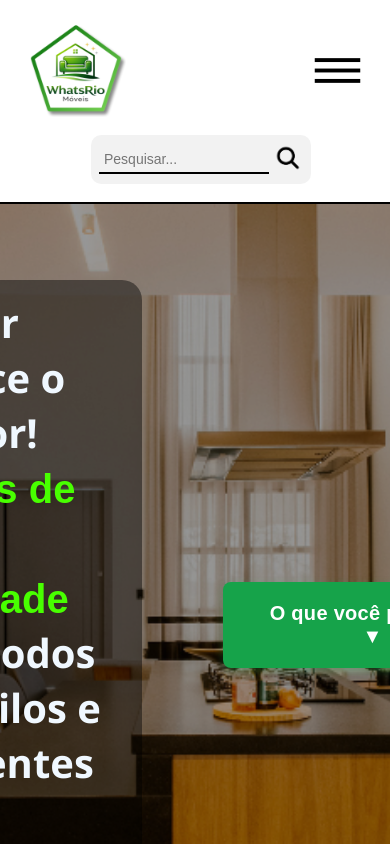
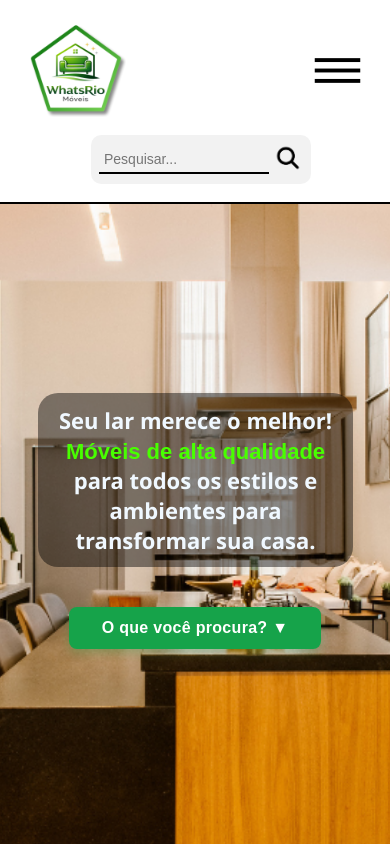
Before and after one commit to marciofidalgo01/whatsrio, a React (Vite) app in the folder FRONTEND/: page / in a window 390 px wide. Shown: the top 844 px of the page. Built offline with nearby package versions, Linux system fonts and the light colour scheme; no server answers.

Commit message:
att do home

```diff
--- a/FRONTEND/src/App.jsx
+++ b/FRONTEND/src/App.jsx
@@ -19,7 +19,7 @@ const [search, setSearch] = useState("");
     setSearch(query);
   }, 0);
 }
-
+// LEMBRAR DE ATUALIZAR AS ROTAS NO HOME!!!!!!!!!!!!!
   return (
     <>
     <Navbar onSearch={handleSearch} />
--- a/FRONTEND/src/pages/Home.jsx
+++ b/FRONTEND/src/pages/Home.jsx
@@ -1,5 +1,5 @@
 import React, { useRef, useState, useEffect } from "react";
-import heroImg from "../assets/hero1.png";
+
 import CategorySection from "../components/CategorySection";
 import ProductGrid from "../components/ProductGrid";
 import Footer from "../components/Footer";
@@ -7,9 +7,31 @@ import { useProdutos } from "../hooks/useProdutos";
 
 import { Link } from "react-router-dom";
 
+import heroImg1 from '../assets/hero1.png';
+import heroImg2 from '../assets/hero1.png';
+import heroImg3 from '../assets/hero1.png';
+
 function Home({search}) {
+
+const imagensDoHero = [heroImg1, heroImg2, heroImg3];
+
+  const [indiceAtual, setIndiceAtual] = useState(0);
+
+  useEffect(() => {
+    const intervalo = setInterval(() => {
+      setIndiceAtual((prevIndice) =>
+        prevIndice === imagensDoHero.length - 1 ? 0 : prevIndice + 1
+      );
+    }, 6000);
+
+
+    return () => clearInterval(intervalo);
+  }, [imagensDoHero.length]);
+
+
+
   const { produtos, buscarProdutos } = useProdutos();
-const produtosRef = useRef(null);
+  const produtosRef = useRef(null);
 
 
   const textRef = useRef(null);
@@ -85,12 +107,20 @@ useEffect(() => {
   }
 }, [open]);
 
+
+
   return (
     <div id="homeDiv">
-      <div
-        className="heroBanner"
-        style={{ backgroundImage: `url(${heroImg})` }}
-      >
+
+     <div className="heroBanner">
+      {imagensDoHero.map((heroImg, index) => (
+        <div
+          key={index}
+          className={`heroBgLayer ${index === indiceAtual ? 'active' : ''}`}
+          style={{ backgroundImage: `url(${heroImg})` }}
+        />
+      ))}
+
         <div className="divStyleBanner">
           <h2
             ref={textRef}
--- a/FRONTEND/src/styles/global.css
+++ b/FRONTEND/src/styles/global.css
@@ -5,7 +5,7 @@
     transition: 0.4s ease !important;
     font-family: sans-serif;
 }
-
+/* -------------------------------------------------------- */
 #homeDiv{
     display: flex;
     align-items: center;
@@ -150,7 +150,6 @@
 } */
 
 
-/* ===== CONTAINER ===== */
 .dropdown {
   position: relative;
   width: 300px;
@@ -158,29 +157,22 @@
 }
 
 
-
 .dropdown-menu {
   position: absolute;
   top: 115%;
   left: 0;
   width: 100%;
-
   border-radius: 8px;
   overflow: hidden;
-
   max-height: 0;
   opacity: 0;
-
   background: rgba(255, 255, 255, 0.678);
   backdrop-filter: blur(10px);
   -webkit-backdrop-filter: blur(10px);
 
   border: 1px solid rgba(0, 0, 0, 0.2);
-
   transform: translateY(-10px);
   transition: 0.25s ease;
-
-
   z-index: 0;
 }
 
@@ -201,7 +193,6 @@
   top: auto;
 }
 
-/* ===== ITENS ===== */
 .dropdown-item {
   padding: 10px 14px;
   cursor: pointer;
@@ -212,12 +203,13 @@
     font-weight 0.2s;
 }
 
-/* ===== HOVER ===== */
 .dropdown-item:hover {
   padding-left: 18px;
   background-color: rgb(155, 255, 130);
   font-weight: bold;
 }
+
+/* ----------------------------------------------------------- */
 
 /* ===== DARK MODE ===== */
 .dark-mode .dropdown-menu {
@@ -328,3 +320,91 @@
 #divDisplayContent{
      display: contents;
 }
+
+
+
+@media (max-width: 768px) {
+    .heroBanner {
+        height: auto;
+        min-height: 85vh;
+        flex-direction: column;
+        background-color: rgba(0, 0, 0, 0.753);
+
+            /* padding-bottom: 80px; */
+    }
+
+    .divStyleBanner {
+        padding: 20px;
+        background-color: transparent;
+    }
+
+    .heroBanner h2 {
+        font-size: 28px;
+        text-align: center;
+        padding: 12px;
+        width: 90%;
+    }
+
+    .heroBanner button {
+        padding: 15px 35px;
+        font-size: 18px;
+        width: 80%;
+        max-width: 300px;
+    }
+
+    .dropdown {
+        width: 90%;
+        max-width: 350px;
+        /* margin-top: 20px; */
+        text-align: center;
+    }
+
+    .dropdown-menu {
+        width: 100%;
+        position: relative;
+
+    }
+
+    .dropdown-menu .open{
+     height: 10px;
+    }
+
+    .heroBanner h2 {
+        transform-style: flat;
+    }
+}
+
+@media (max-width: 400px) {
+  .heroBanner{
+    padding-bottom: 80px;
+  }
+    .heroBanner h2 {
+        font-size: 22px;
+    }
+
+    .heroBanner button {
+        font-size: 16px;
+        padding: 12px 25px;
+    }
+}
+
+.heroBgLayer {
+    position: absolute;
+    top: 0;
+    left: 0;
+    width: 100%;
+    height: 100%;
+
+    background-repeat: no-repeat;
+    background-size: cover;
+    background-position: center;
+
+    opacity: 0;
+    transition: opacity 5s ease-in-out;
+    z-index: 1;
+}
+
+.heroBgLayer.active {
+    opacity: 1;
+    z-index: 2;
+}
```
